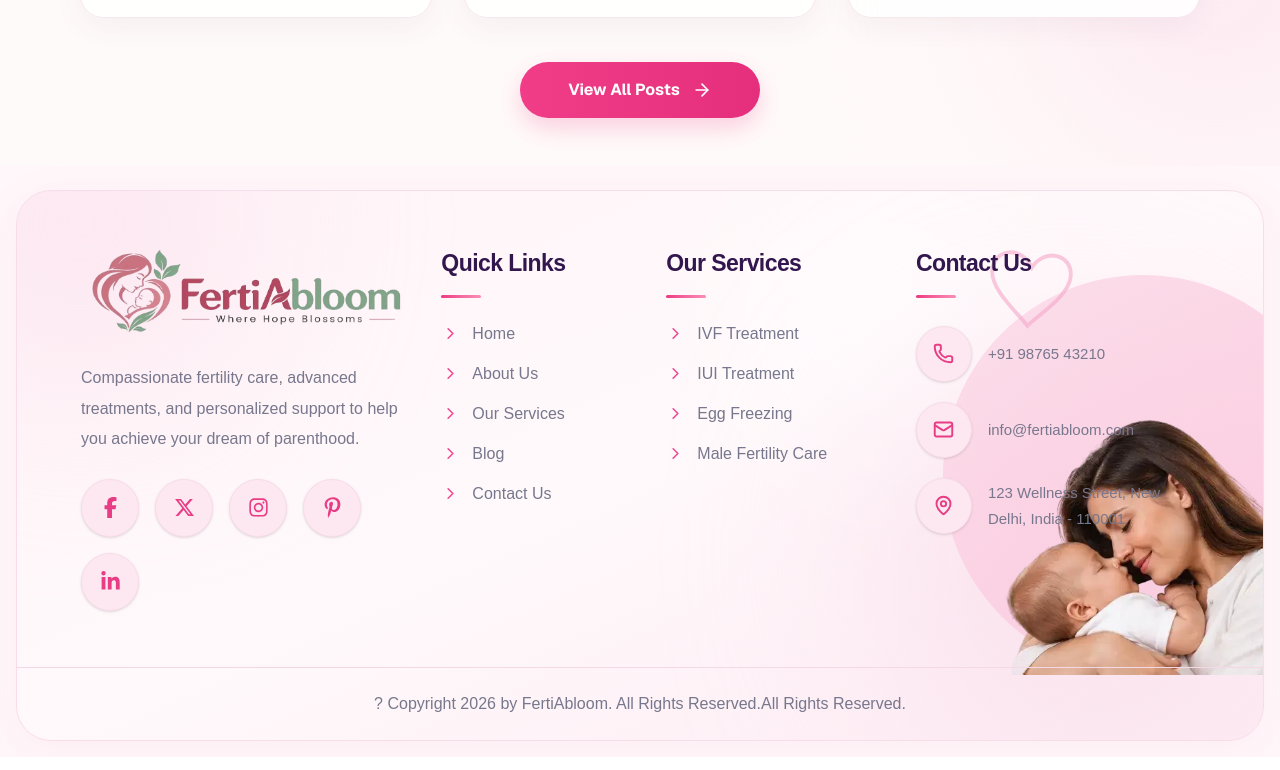
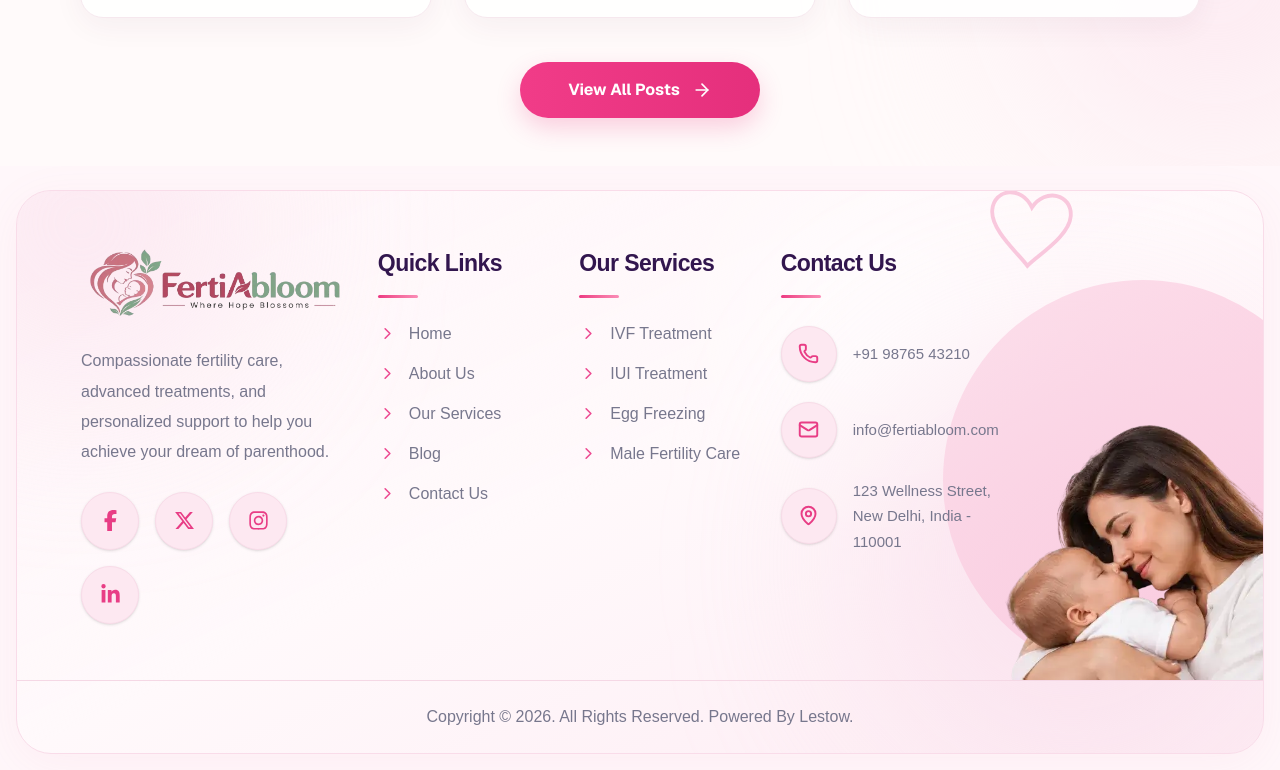
Before and after one commit to Rishangi-01/FertiAbloom, a Next.js app: page / in a window 1280 px wide. Shown: the part 7577-8347 px from the top of the page. Built offline with nearby package versions, Linux system fonts and the light colour scheme.

Commit message:
13 update

```diff
--- a/components/layout/Footer.tsx
+++ b/components/layout/Footer.tsx
@@ -1,4 +1,3 @@
-
 "use client";
 
 import Image from "next/image";
@@ -11,17 +10,8 @@ import {
   FaPinterestP,
   FaLinkedinIn,
 } from "react-icons/fa6";
-import {
-  MapPin,
-  Phone,
-  Mail,
-  ChevronRight,
-} from "lucide-react";
-import {
-  footerSectionData,
-  navigationData,
-  siteInfoData,
-} from "@/data";
+import { MapPin, Phone, Mail, ChevronRight } from "lucide-react";
+import { footerSectionData, navigationData, siteInfoData } from "@/data";
 
 const socialIcons: Record<string, typeof FaFacebookF> = {
   facebook: FaFacebookF,
@@ -61,11 +51,8 @@ export default function Footer() {
 
   return (
     <footer className="relative w-full overflow-hidden bg-[#fff7fa] px-3 pb-3 pt-5 sm:px-4 sm:pb-4 sm:pt-6">
-
-
-      <div className="relative mx-auto max-w-[1600px] overflow-hidden rounded-[25px] border border-[#f9dce9] bg-gradient-to-br from-[#fff4f8] via-[#fff9fb] to-[#fdebf3] shadow-[0_10px_45px_rgba(226,117,159,0.07)] sm:rounded-[35px]">
-
-
+      <div className="relative mx-auto max-w-[1600px] overflow-hidden rounded-[25px] border border-[#f9dce9] bg-gradient-to-br from-
+      [#fff4f8] via-[#fff9fb] to-[#fdebf3] shadow-[0_10px_45px_rgba(226,117,159,0.07)] sm:rounded-[35px]">
         <div className="pointer-events-none absolute -left-24 -top-32 h-80 w-80 rounded-full bg-[#f9d8e7]/50 blur-[100px]" />
 
         <div className="pointer-events-none absolute right-[20%] top-0 h-64 w-64 rounded-full bg-white/80 blur-[90px]" />
@@ -73,10 +60,8 @@ export default function Footer() {
         <div className="pointer-events-none absolute bottom-0 right-0 h-96 w-96 rounded-full bg-[#f9d8e8]/60 blur-[100px]" />
 
 
-        <div className="relative z-10 grid grid-cols-1 gap-10 px-6 pb-10 pt-10 sm:px-9 sm:py-12 lg:grid-cols-[1.35fr_0.8fr_0.9fr_1.15fr] lg:gap-7 lg:px-10 lg:py-14 xl:px-16">
-
-
-
+        <div className="relative z-10 grid grid-cols-1 gap-10 px-6 pb-10 pt-10 sm:px-9 sm:py-12 lg:grid-cols-[1.55fr_1fr_1fr_1.35fr_0.9fr]
+        lg:gap-7 lg:px-10 lg:py-14 xl:px-16">
           <motion.div
             variants={reveal}
             initial="hidden"
@@ -84,11 +69,10 @@ export default function Footer() {
             viewport={{ once: true, amount: 0.2 }}
             className="relative z-20"
           >
-
-
-
-            <Link href={navigationData.links[0].href} className="inline-flex items-center">
-
+            <Link
+              href={navigationData.links[0].href}
+              className="inline-flex items-center"
+            >
               <Image
                 src={siteInfoData.logo}
                 alt={siteInfoData.alt}
@@ -97,20 +81,13 @@ export default function Footer() {
                 priority
                 className="h-auto w-[260px] object-contain sm:w-[310px] lg:w-full lg:max-w-[370px]"
               />
-
             </Link>
 
-
-
             <p className="mt-5 max-w-[440px] text-[15px] leading-[1.9] text-[#77778d] sm:text-base">
-
               {footerSectionData.about}
-
             </p>
 
-
             <div className="mt-6 flex flex-wrap items-center gap-3 sm:gap-4">
-
               {socialLinks.map((social, index) => {
                 const Icon = socialIcons[social.icon];
 
@@ -140,15 +117,11 @@ export default function Footer() {
                     whileTap={{ scale: 0.9 }}
                     className="flex h-12 w-12 items-center justify-center rounded-full border border-[#f9dce9] bg-[#fde8f1] text-[#e83d85] shadow-sm transition-colors duration-300 hover:border-[#e83d85] hover:bg-[#e83d85] hover:text-white sm:h-[58px] sm:w-[58px]"
                   >
-
                     <Icon size={21} />
-
                   </motion.a>
                 );
               })}
-
             </div>
-
           </motion.div>
 
 
@@ -160,40 +133,29 @@ export default function Footer() {
             transition={{ delay: 0.1 }}
             className="relative z-20"
           >
-
             <h3 className="text-xl font-extrabold tracking-tight text-[#32164e] sm:text-[23px]">
               {footerSectionData.columns[0].title}
             </h3>
 
-
             <div className="mt-4 h-[3px] w-10 rounded-full bg-gradient-to-r from-[#ec3882] to-[#fa8db7]" />
 
             <ul className="mt-6 space-y-4">
-
               {quickLinks.map((link) => (
-
                 <li key={link.href}>
-
                   <Link
                     href={link.href}
                     className="group flex w-fit items-center gap-3 text-[15px] font-medium text-[#77778d] transition-all duration-300 hover:translate-x-2 hover:text-[#e83d85] sm:text-base"
                   >
-
                     <ChevronRight
                       size={19}
                       className="shrink-0 text-[#ed4a91] transition-transform duration-300 group-hover:translate-x-1"
                     />
 
                     <span>{link.label}</span>
-
                   </Link>
-
                 </li>
-
               ))}
-
             </ul>
-
           </motion.div>
 
 
@@ -205,42 +167,30 @@ export default function Footer() {
             transition={{ delay: 0.2 }}
             className="relative z-20"
           >
-
             <h3 className="text-xl font-extrabold tracking-tight text-[#32164e] sm:text-[23px]">
               {footerSectionData.columns[1].title}
             </h3>
 
-
             <div className="mt-4 h-[3px] w-10 rounded-full bg-gradient-to-r from-[#ec3882] to-[#fa8db7]" />
 
             <ul className="mt-6 space-y-4">
-
               {services.map((service) => (
-
-                <li key={service.href}>
-
+                <li key={service.label}>
                   <Link
                     href={service.href}
                     className="group flex w-fit items-center gap-3 text-[15px] font-medium text-[#77778d] transition-all duration-300 hover:translate-x-2 hover:text-[#e83d85] sm:text-base"
                   >
-
                     <ChevronRight
                       size={19}
                       className="shrink-0 text-[#ed4a91] transition-transform duration-300 group-hover:translate-x-1"
                     />
 
                     <span>{service.label}</span>
-
                   </Link>
-
                 </li>
-
               ))}
-
             </ul>
-
           </motion.div>
-
 
 
           <motion.div
@@ -251,19 +201,13 @@ export default function Footer() {
             transition={{ delay: 0.3 }}
             className="relative z-20 lg:pr-2"
           >
-
             <h3 className="text-xl font-extrabold tracking-tight text-[#32164e] sm:text-[23px]">
               {footerSectionData.contactTitle}
             </h3>
 
-
-
             <div className="mt-4 h-[3px] w-10 rounded-full bg-gradient-to-r from-[#ec3882] to-[#fa8db7]" />
 
-
-
             <div className="mt-7 flex flex-col gap-5">
-
               {contactDetails.map((contact) => {
                 const Icon = contactIcons[contact.icon];
 
@@ -271,51 +215,38 @@ export default function Footer() {
                   <motion.a
                     key={contact.title}
                     href={contact.href}
-                    target={contact.href.startsWith("https://") ? "_blank" : undefined}
-                    rel={contact.href.startsWith("https://") ? "noopener noreferrer" : undefined}
-                    whileHover={
-                      reduceMotion
-                        ? undefined
-                        : { x: 5 }
+                    target={
+                      contact.href.startsWith("https://") ? "_blank" : undefined
                     }
+                    rel={
+                      contact.href.startsWith("https://")
+                        ? "noopener noreferrer"
+                        : undefined
+                    }
+                    whileHover={reduceMotion ? undefined : { x: 5 }}
                     className="group flex items-center gap-4"
                   >
-
                     {/* Icon Circle */}
 
                     <span className="flex h-12 w-12 shrink-0 items-center justify-center rounded-full border border-[#f8dce8] bg-[#fde8f1] text-[#e83d85] shadow-sm transition-all duration-300 group-hover:border-[#e83d85] group-hover:bg-[#e83d85] group-hover:text-white sm:h-[56px] sm:w-[56px]">
-
                       <Icon size={21} strokeWidth={2.2} />
-
                     </span>
 
                     {/* Text */}
 
                     <span className="text-sm font-medium leading-[1.7] text-[#77778d] transition-colors duration-300 group-hover:text-[#e83d85] sm:text-[15px]">
-
                       {contact.value}
-
                     </span>
-
                   </motion.a>
                 );
               })}
-
             </div>
-
           </motion.div>
 
-        </div>
+          <div className="pointer-events-none absolute bottom-[65px] right-0 z-[1] hidden h-[390px] w-[27%] lg:block xl:h-[420px]">
 
-
-
-        <div className="pointer-events-none absolute bottom-[65px] right-0 z-[1] hidden h-[390px] w-[27%] lg:block xl:h-[420px]">
-
-
-
-          <div className="absolute -right-20 bottom-0 h-[400px] w-[400px] rounded-full bg-gradient-to-br from-[#fbd5e5] to-[#f9bcd6] opacity-70" />
-
-
+          <div className="absolute -right-20 bottom-0 lg:-bottom-[65px] h-[400px] w-[400px] rounded-full bg-gradient-to-br from-[#fbd5e5] to-[#f9bcd6]
+          opacity-70" />
 
           <motion.div
             animate={
@@ -333,11 +264,7 @@ export default function Footer() {
             }}
             className="absolute right-[55%] top-0 text-[#f5a9ca]/60"
           >
-            <svg
-              viewBox="0 0 100 100"
-              fill="none"
-              className="h-24 w-24"
-            >
+            <svg viewBox="0 0 100 100" fill="none" className="h-24 w-24">
               <path
                 d="M50 85 C40 73 9 51 9 30 C9 7 38 2 50 24 C62 2 91 7 91 30 C91 51 60 73 50 85Z"
                 stroke="currentColor"
@@ -346,17 +273,19 @@ export default function Footer() {
             </svg>
           </motion.div>
 
-
-
           <Image
             src={siteInfoData.bgImage}
             alt={siteInfoData.footerImageAlt}
             fill
             sizes="30vw"
-            className="relative z-10 object-contain object-right-bottom"
+            className="relative z-10 object-contain object-right-bottom lg:!top-[65px]"
           />
+        </div>
 
         </div>
+
+
+
 
 
         <div className="relative z-20 border-t border-[#f5d8e5] px-5 py-5 text-center sm:py-6">
@@ -364,7 +293,6 @@ export default function Footer() {
           <p className="text-sm font-medium text-[#77778d] sm:text-base">
 
             {footerSectionData.copyright}
-            All Rights Reserved.
 
           </p>
 
```
Also changed, not shown: data/site.json.
